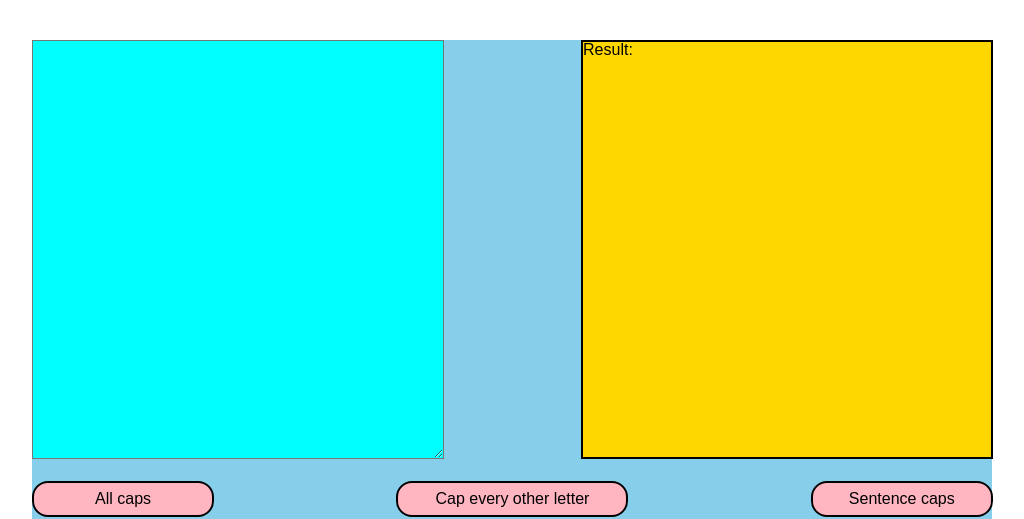
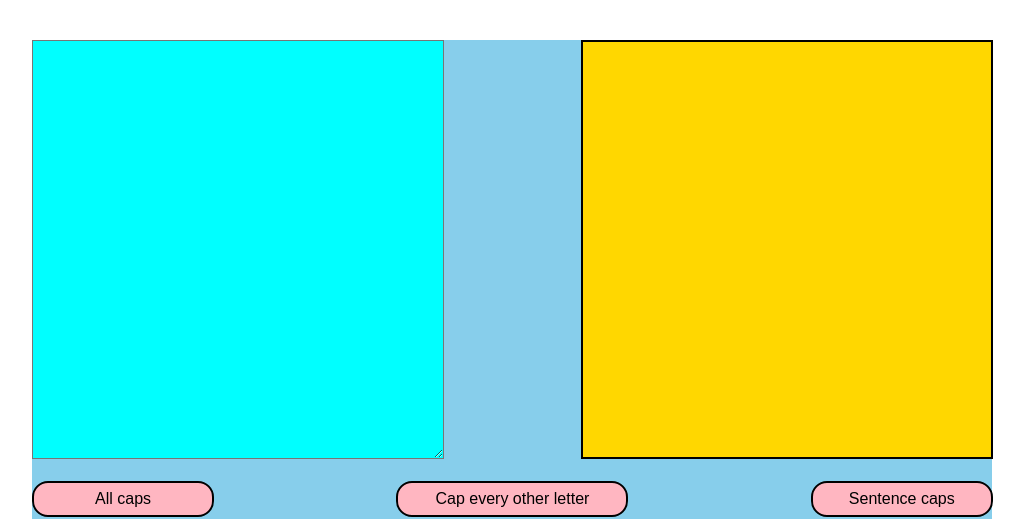
Before and after one commit to letmeeatbrioche/capitalization-app, a Next.js app: page / in a window 1280 px wide. Shown: the top 519 px of the page, without its empty margins (128-1152 px from the left). Built offline with nearby package versions, Linux system fonts and the light colour scheme.

Commit message:
Remove text

```diff
--- a/src/components/Result.tsx
+++ b/src/components/Result.tsx
@@ -3,7 +3,7 @@ import { TransformedTextProps } from "@/types"
 const Result = ({ transformedText }: TransformedTextProps) => {
   return (
     <div className="result">
-      Result: {transformedText}
+      {transformedText}
     </div>
   )
 }
```
